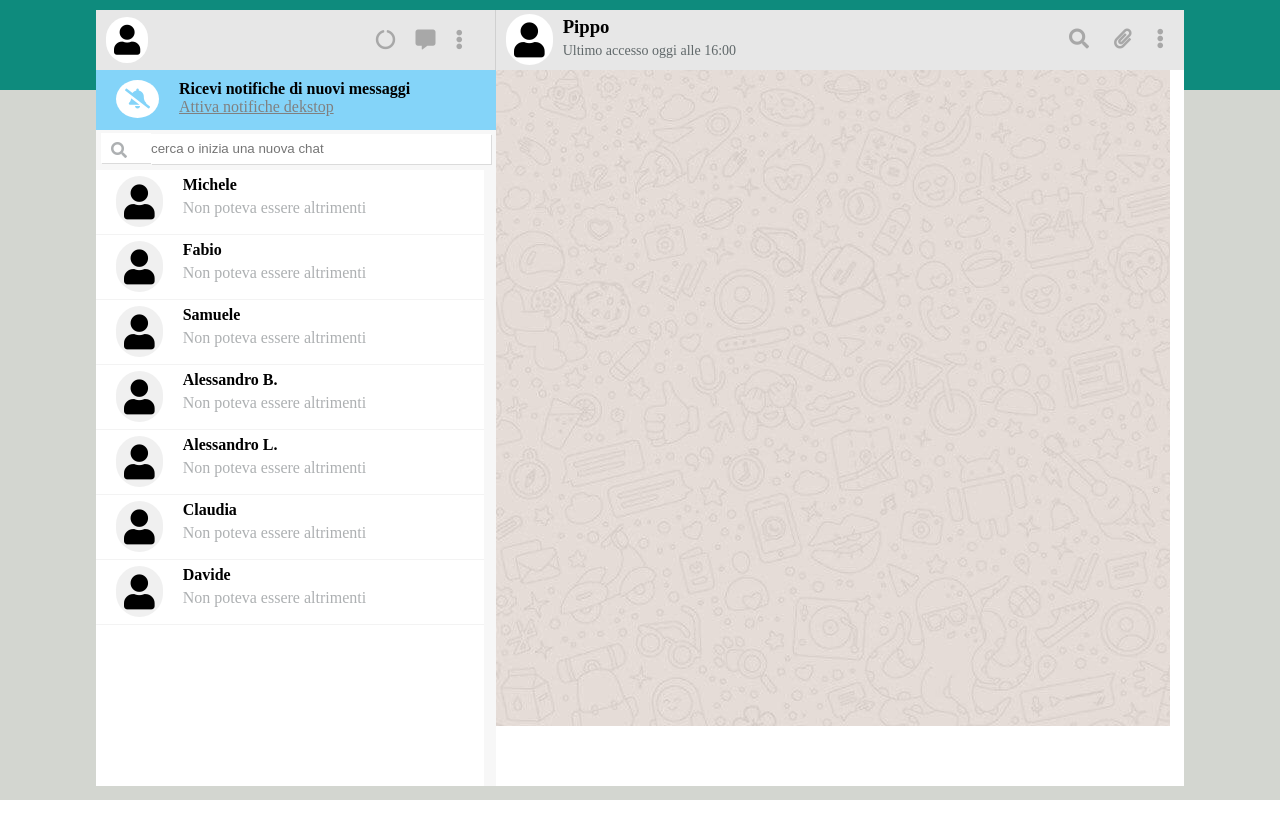
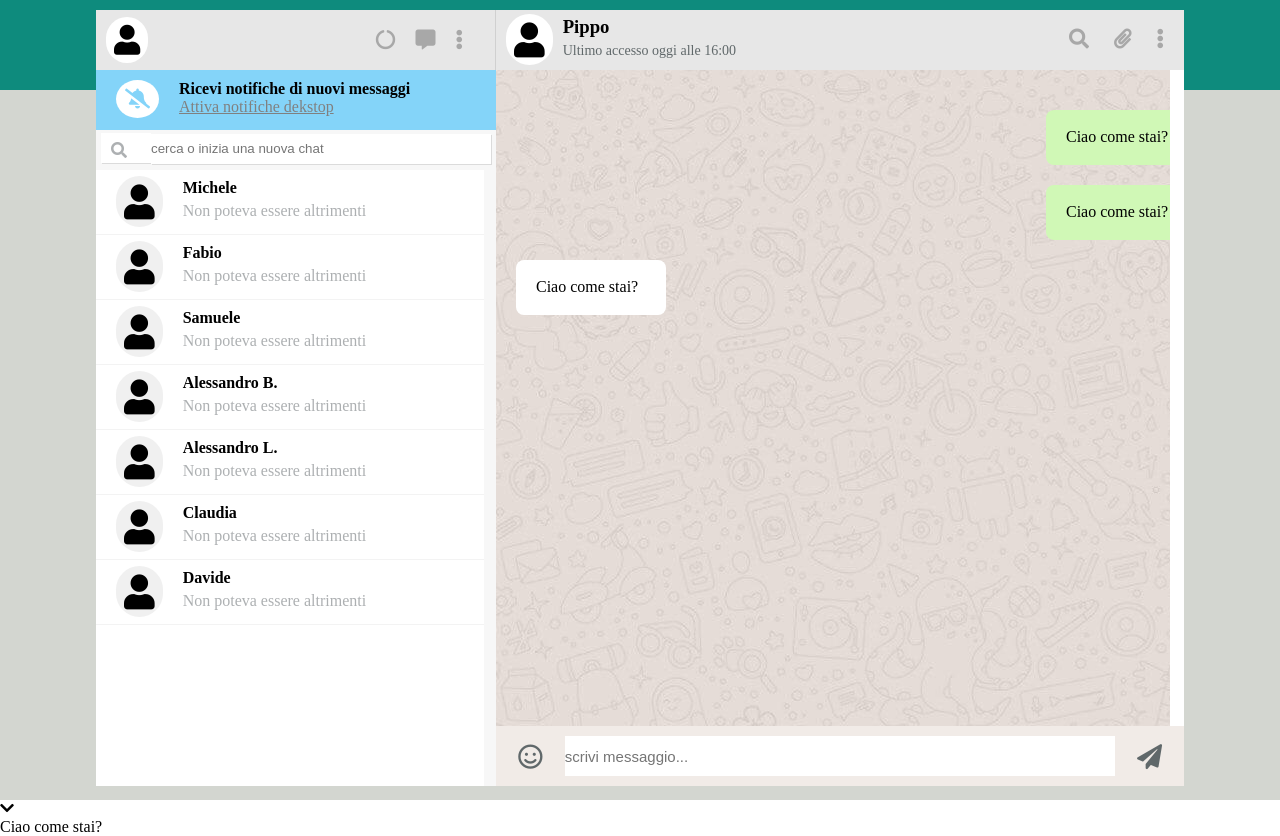
Before and after one commit to Manuel-Di-Pilla/js-html-css-boolzap, a plain HTML site: page index.html in a window 1280 px wide. Before the commit the page ends 800 px from the top, so only its background shows below. Drawn offline with nearby package versions, Linux system fonts and the light colour scheme.

Commit message:
milestone 1 completo ma con un bug

```diff
--- a/css/style.css
+++ b/css/style.css
@@ -3,6 +3,9 @@
   padding: 0;
   margin: 0;
 }
+/* template{
+  display: none;
+} */
 .background{
   position: relative;
 }
@@ -168,7 +171,7 @@
   margin-left: 20px;
 }
 .list li .cantact-info h4{
-  margin-top: 6px;
+  margin-top: 9px;
 }
 .list li .cantact-info p{
   margin-top: 5px;
@@ -224,8 +227,93 @@
   margin-right: 20px;
   vertical-align: middle;
 }
+.height{
+  height: 40px;
+  width: 100%;
+}
 .live-chat{
   background-image: url(../img/sfondo.jpeg);
   height: calc(100% - 120px);
   width: 98%;
+  overflow: auto;
 }
+.text.me{
+  background-color: #D0F8B6;
+  height: 55px;
+  width: 150px;
+  margin-bottom: 20px;
+  border-radius: 8px;
+  margin-left: 550px;
+}
+.text.me p{
+  margin-left: 20px;
+}
+.text.me .arrow{
+  color: lightgrey;
+  margin-left: 120px;
+}
+.text.me .arrow i{
+  visibility: hidden;
+}
+.text.me:hover .arrow i{
+  visibility: visible;
+}
+.live-chat .text.your{
+  height: 55px;
+  width: 150px;
+  margin-bottom: 20px;
+  border-radius: 8px;
+  background-color: white;
+  margin-left: 20px;
+}
+.live-chat .text.your p{
+  margin-left: 20px;
+}
+.live-chat .text.your .arrow{
+  color: lightgrey;
+  margin-left: 120px;
+}
+.live-chat .text.your .arrow i{
+  visibility: hidden;
+}
+.live-chat .text.your:hover .arrow i{
+  visibility: visible;
+}
+.input-key{
+  background-color: #F1EBE7;
+  width: 100%;
+  height: 60px;
+  display: flex;
+}
+.input-key .emoticon{
+  width: 10%;
+  display: flex;
+  justify-content: center;
+  align-items: center;
+}
+.input-key .emoticon i{
+  color: #60686A;
+  font-size: 25px;
+}
+.input-key .input-message{
+  width: 80%;
+  display: flex;
+  justify-content: center;
+  align-items: center;
+}
+.input-key .input-message input{
+  width: 100%;
+  height: 40px;
+  border: 0;
+  font-size: 15px;
+}
+.input-key .send{
+  width: 10%;
+  display: flex;
+  justify-content: center;
+  align-items: center;
+}
+.input-key .send i{
+  color: #60686A;
+  font-size: 25px;
+}
--- a/index.html
+++ b/index.html
@@ -134,14 +134,48 @@
             </div>
           </div>
           <div class="live-chat">
-
+            <div class="height"></div>
+            <div class="text me">
+              <div class="arrow">
+                <i class="fas fa-chevron-down"></i>
+              </div>
+              <p>Ciao come stai?</p>
+            </div>
+            <div class="text me">
+              <div class="arrow">
+                <i class="fas fa-chevron-down"></i>
+              </div>
+              <p>Ciao come stai?</p>
+            </div>
+            <div class="text your">
+              <div class="arrow">
+                <i class="fas fa-chevron-down"></i>
+              </div>
+              <p>Ciao come stai?</p>
+            </div>
           </div>
           <div class="input-key">
-
+            <div class="emoticon">
+              <i class="far fa-smile"></i>
+            </div>
+            <div class="input-message">
+              <input type="text" name="" value="" placeholder="scrivi messaggio..." class="add-message">
+            </div>
+            <div class="send">
+              <i class="fas fa-paper-plane"></i>
+            </div>
           </div>
         </div>
       </div>
     </div>
+    <!-- template -->
+    <div class="template" id="idea">
+      <div class="arrow">
+        <i class="fas fa-chevron-down"></i>
+      </div>
+      <p>Ciao come stai?</p>
+    </div>
+
     <script src="js/script.js" charset="utf-8"></script>
   </body>
 </html>
--- a/js/script.js
+++ b/js/script.js
@@ -1,3 +1,35 @@
+$(document).ready(
+  function () {
+    $('.send').click(
+      function () {
+        var text = $('.add-message').val();
+        var newMessage = $('.template').clone();
+        newMessage.addClass('text').addClass('me');
+        var find = newMessage.find('p');
+        find.text(text);
+        $('.live-chat').append(newMessage);
+      }
+    )
+  }
+)
+
+
+
+
+
+
+
+
+
+
+
+
+
+
+
+
+
+
 $('.list li').click(
   function () {
     if ($(this).hasClass('click-background') == false) {
```
Also changed, not shown: img/avatar_1.jpg (added), img/avatar_2.jpg (added), img/avatar_3.jpg (added), img/avatar_4.jpg (added), img/avatar_5.jpg (added), img/avatar_6.jpg (added), img/avatar_7.jpg (added), img/avatar_8.jpg (added), img/avatar_io.jpg (added), img/mine.jpg (added).
